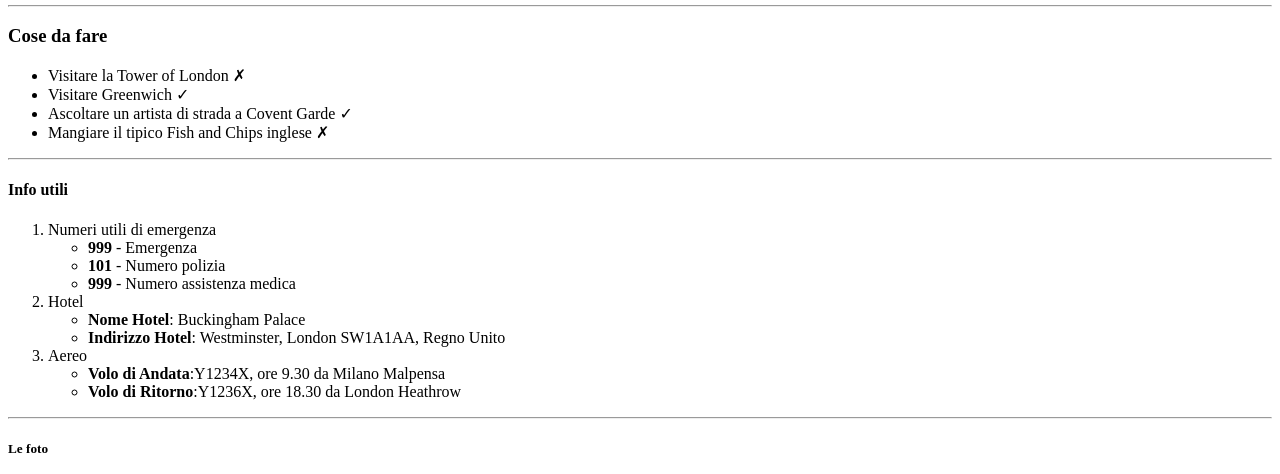
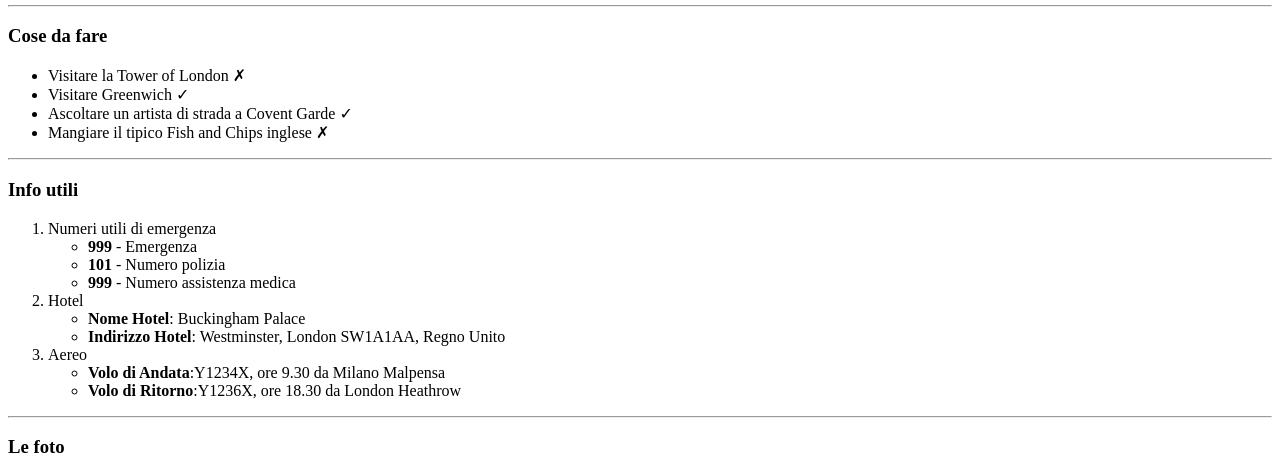
Before and after one commit to simoneaucello/html-london-trip, a plain HTML site: page index.html in a window 1280 px wide. Shown: the part 876-1350 px from the top of the page. Drawn offline with Linux system fonts and the light colour scheme; grey boxes are pictures that could not be loaded.

Commit message:
[mod] titles to index

```diff
--- a/index.html
+++ b/index.html
@@ -16,7 +16,7 @@
     <img src="img/pexels-bill-emrich-230794-2.jpg" alt="Londra dx">
     <hr>
   </header>
-<!-- Fine intestazione della pagina  -->
+<!-- Fine intestazione della pagina -->
 
 <!-- Contenuto della pagina  -->
   <main>
@@ -80,7 +80,7 @@
 
 <!-- Sezione info utili -->
     <section>
-      <h4>Info utili</h4>
+      <h3>Info utili</h3>
       <ol>
         <li>Numeri utili di emergenza
           <ul>
@@ -108,7 +108,7 @@
 
 <!-- Sezione footer foto -->
     <footer>
-      <h5>Le foto</h5>
+      <h3>Le foto</h3>
 
       <img src="https://www.abta.com/sites/default/files/styles/large/public/media/uploads/london-400x400-compressor_0.jpg" alt="London by night ">
 
```
